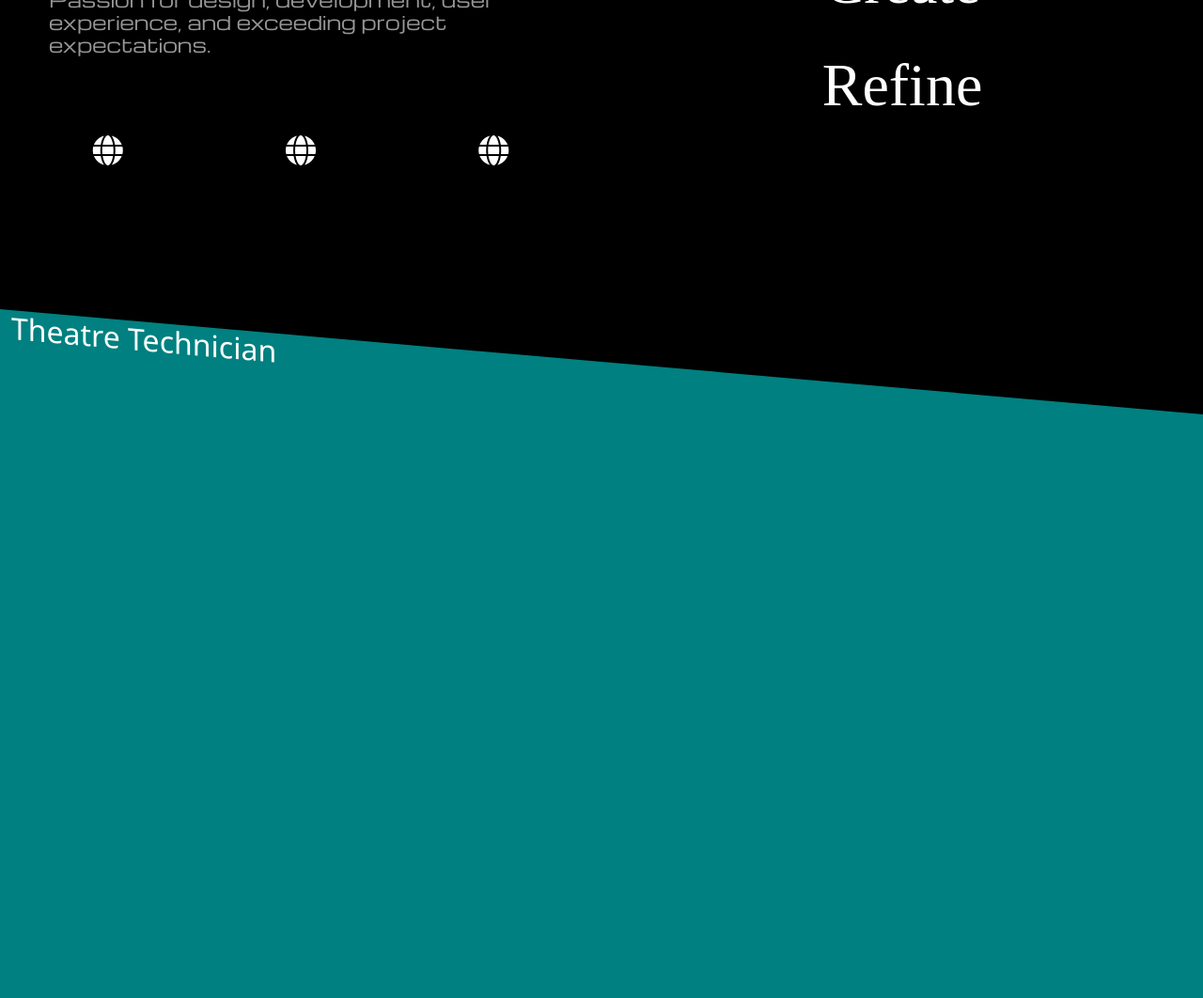
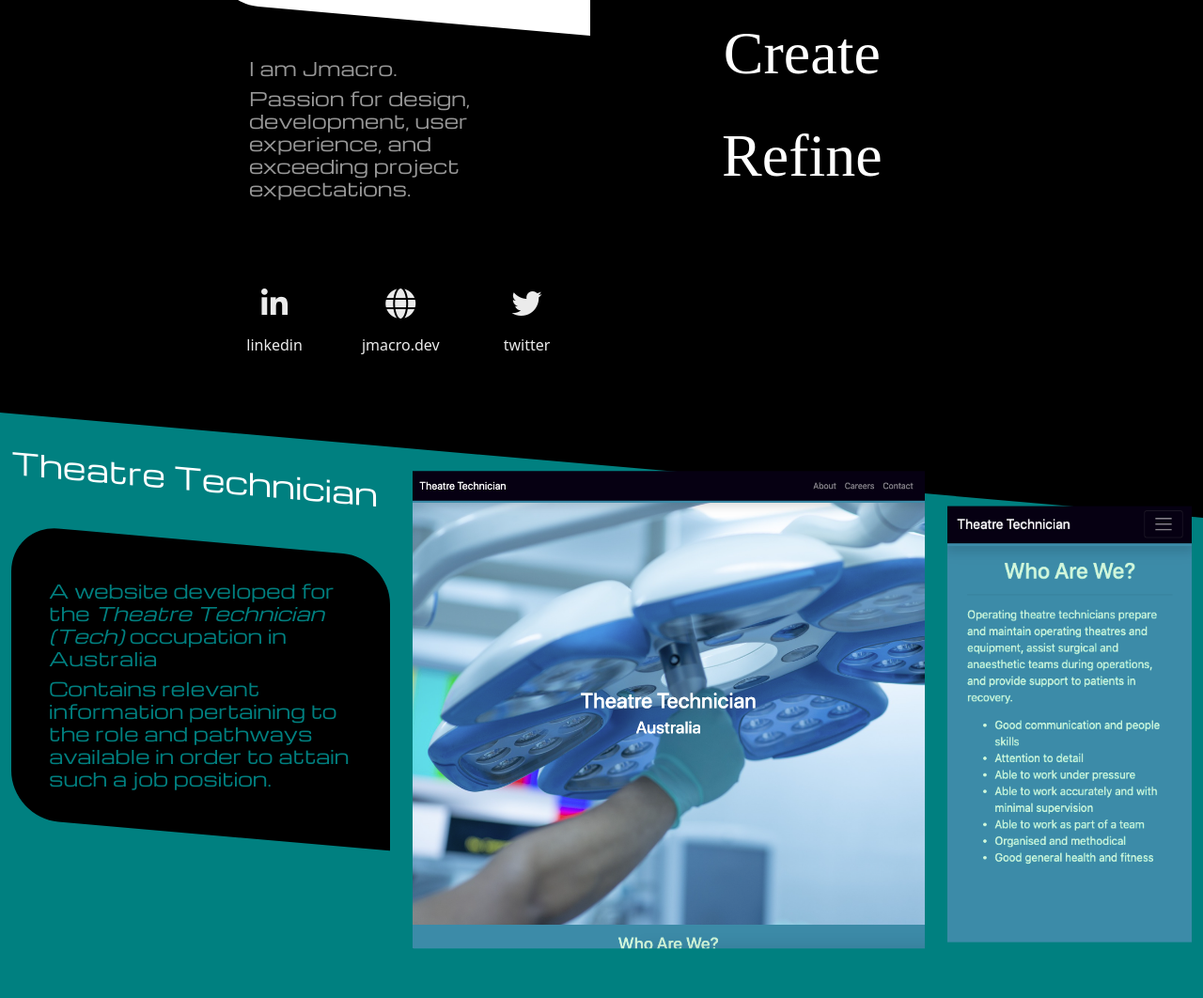
Before and after one commit to Jmacr0/example_client_work, a website: page index.html in a window 1280 px wide. Shown: the part 1215-2277 px from the top of the page at 94% size. Drawn offline with nearby package versions, Linux system fonts and the light colour scheme; a web font is replaced by a local one.

Commit message:
tech section

```diff
--- a/index.html
+++ b/index.html
@@ -52,14 +52,18 @@
     </div>
     <div id="intro" class="container-fluid min-vh skew-y">
         <div class="row">
+            <div class="col col-xl-8 offset-xl-2">
+                <div class="row">
                     <div class="col-md">
                         <h2 class="section-heading">A Client Portfolio?</h2>
                         <div class="text-box">
-                    <p class="h5 skew-y-reverse">This portfolio is a list of existing and example client projects I have
+                            <p class="h5 skew-y-reverse">This portfolio is a list of existing and example client
+                                projects I have
                                 designed &
                                 developed
                             </p>
-                    <p class="h5 skew-y-reverse">The intent is to showcase the design and user interactions I can
+                            <p class="h5 skew-y-reverse">The intent is to showcase the design and user interactions I
+                                can
                                 create, to match
                                 different
                                 clientele needs & requirements.
@@ -74,13 +78,25 @@
                         </div>
                         <div class="row g-0 link-box skew-y-reverse">
                             <div class="col">
-                        <i class="fas fa-globe"></i>
+                                <a href="https://www.linkedin.com/in/jmacro/">
+                                    <i class="fab fa-linkedin-in"></i>
+                                    <br>
+                                    <span>linkedin</span>
+                                </a>
                             </div>
                             <div class="col">
+                                <a href="https://jmacro.dev">
                                     <i class="fas fa-globe"></i>
+                                    <br>
+                                    <span>jmacro.dev</span>
+                                </a>
                             </div>
                             <div class="col">
-                        <i class="fas fa-globe"></i>
+                                <a href="https://twitter.com/jmacr0_">
+                                    <i class="fab fa-twitter"></i>
+                                    <br>
+                                    <span>twitter</span>
+                                </a>
                             </div>
                         </div>
                     </div>
@@ -93,17 +109,51 @@
                     </div>
                 </div>
             </div>
+        </div>
+    </div>
     <div id="theatre-technician" class="container-fluid min-vh skew-y">
         <div class="row">
             <div class="col">
-                <h2>Theatre Technician</h2>
+                <div class="row">
+                    <div class="col-md-4">
+                        <h2 class="section-heading">Theatre Technician</h2>
+                        <div class="text-box">
+                            <p class="h5 skew-y-reverse">A website developed for the <em>Theatre Technician (Tech) </em>
+                                occupation in Australia</p>
+                            <p class="h5 skew-y-reverse">Contains relevant information pertaining to the role and
+                                pathways available in order to
+                                attain such a job position.</p>
+                        </div>
+                    </div>
+                    <div class="col-md-8">
+                        <div class="row">
+                            <div class="col-md-8">
+                                <img class="skew-y-reverse" src="./assets/images/tech/desktop.png"
+                                    alt="theatre-tech-desktop-image" width="100%">
+                            </div>
+                            <div class="col-md-4">
+                                <img class="skew-y-reverse" src="./assets/images/tech/mobile.png"
+                                    alt="theatre-tech-mobile-image" width="100%">
+                            </div>
+                        </div>
+                    </div>
+                </div>
             </div>
         </div>
     </div>
     <div id="tennis-club" class="container-fluid min-vh skew-y">
         <div class="row">
             <div class="col">
-                <h2>Tennis Club</h2>
+                <h2 class="section-heading">Tennis Club</h2>
+            </div>
+        </div>
+        <div class="row">
+            <div class="col-md">
+            </div>
+            <div class="col-md">
+                <div class="text-box">Lorem ipsum dolor sit, amet consectetur adipisicing elit. Neque odio quos nostrum
+                    ratione facere ut omnis sapiente veritatis, eius sed odit quasi nam, culpa iure expedita explicabo
+                    sit optio? Corporis.</div>
             </div>
         </div>
     </div>
--- a/index.scss
+++ b/index.scss
@@ -28,7 +28,7 @@ $dark-navy: #060618;
     transform: skewY(-5deg);
 }
 
-// ICONS
+// ICONS & ANIMATIONS
 .fa-sort-down {
     font-size: 3rem;
 }
@@ -58,10 +58,17 @@ $dark-navy: #060618;
         transform: translate(0, 0);
     }
 }
+@keyframes typing {
+    from { width: 0 }
+    to { width: 100% }
+}
 
 // SECTIONS
 #landing {
     background: linear-gradient(to left,#e66465, #9198e5);
+    .client-image {
+        height: 20vh;
+    }
     .main-heading {
         margin-top: 20px;
         font-family: 'Michroma';
@@ -98,18 +105,40 @@ $dark-navy: #060618;
     .link-box {
         transform-origin: top left;
         margin-top: 3rem;
-        .col {
-            text-align: center;
-            transition-duration: 0.5s;
-            &:hover {
-                background-color: rgb(151, 151, 151);
-                color: black;
-                cursor: pointer;
-            }
-        }
         i {
             margin: 1rem;
             font-size: 2rem;
+        }
+        .col {
+            border-radius: 10px 10px 0px;
+            text-align: center;
+            transition-duration: 1s;
+            a {
+                text-decoration: none;
+                color: $light;
+            }
+            &:hover {
+                cursor: pointer;
+                color: black;
+                background-color: rgb(151, 151, 151);
+                i {
+                    margin: 0.6rem;
+                    font-size: 2.4rem;
+                }
+                span {
+                    display: inline;
+                    letter-spacing: .2rem;
+                    transition: 0.5s;
+                };
+                &:first-child {
+                    background-color: #2867B2;
+                    color: white;
+                }
+                &:last-child {
+                    background-color: #1DA1F2;
+                    color: white;
+                }
+            }
         }
     }
     .heading-div {
@@ -121,15 +150,18 @@ $dark-navy: #060618;
         text-align: center;
         margin-bottom: 2rem;
     }
-    .section-heading {
-        font-family: 'Michroma';
-        margin-top: 2rem;
-        margin-bottom: 3rem;
-        text-align: center;
-    }
 }
 #theatre-technician {
     background-color: teal;
+    .text-box {
+        background-color: black;
+        color: teal;
+        font-family: 'Michroma';
+        font-weight: bold;
+        font-size: 1.5rem;
+        padding: 40px;
+        border-radius: 50px 50px 0px;
+    }
 }
 #tennis-club {
     background-color: greenyellow;
@@ -178,6 +210,9 @@ ul#main-navigation {
     }
 }
 
-.client-image {
-    height: 20vh;
+.section-heading {
+    font-family: 'Michroma';
+    margin-top: 2rem;
+    margin-bottom: 3rem;
+    text-align: start;
 }
```
Also changed, not shown: assets/images/tech/desktop.png (added), assets/images/tech/mobile.png (added), index.css, 3 other files. Lines whose indentation alone changed are shown as unchanged.
